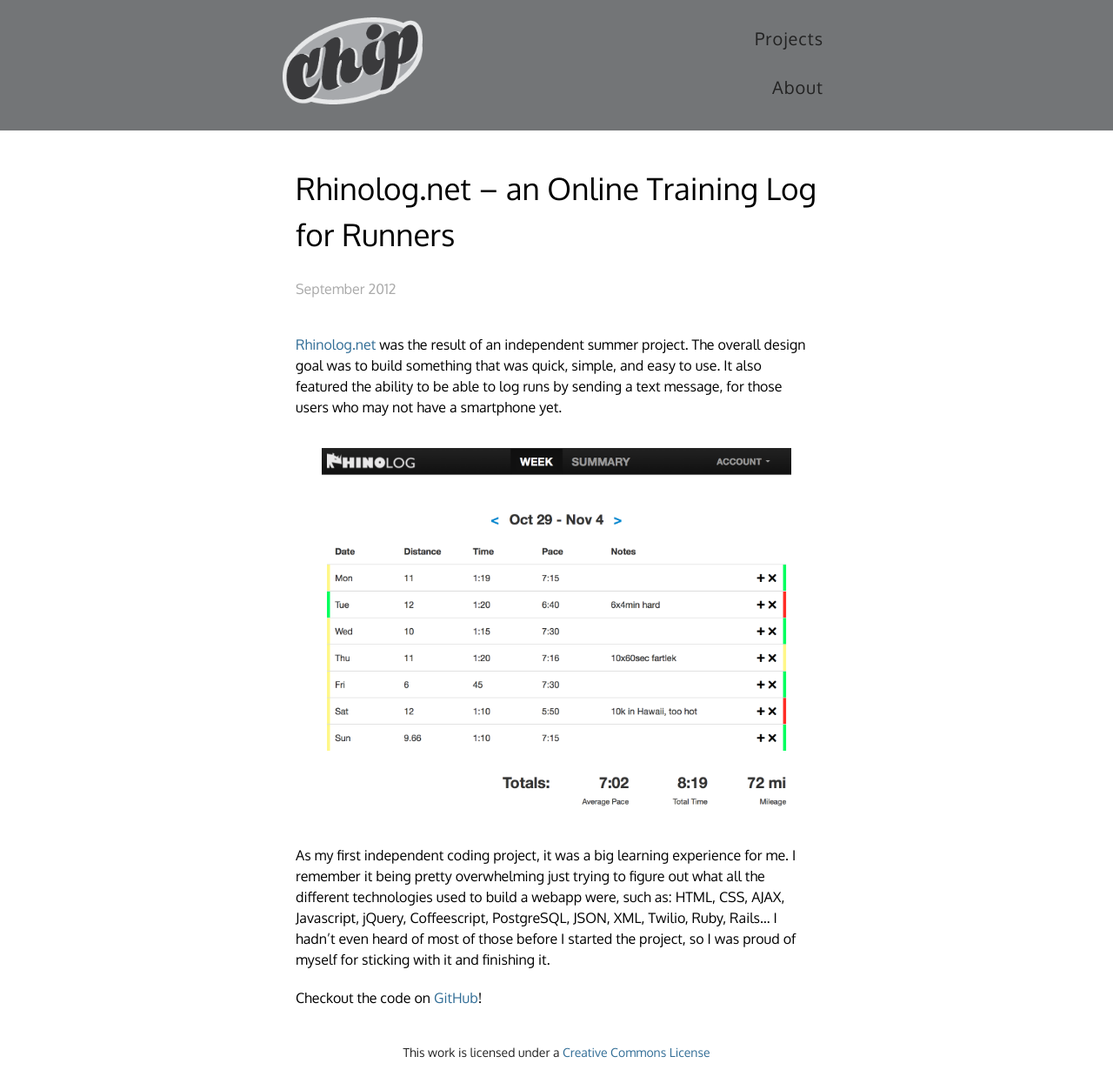
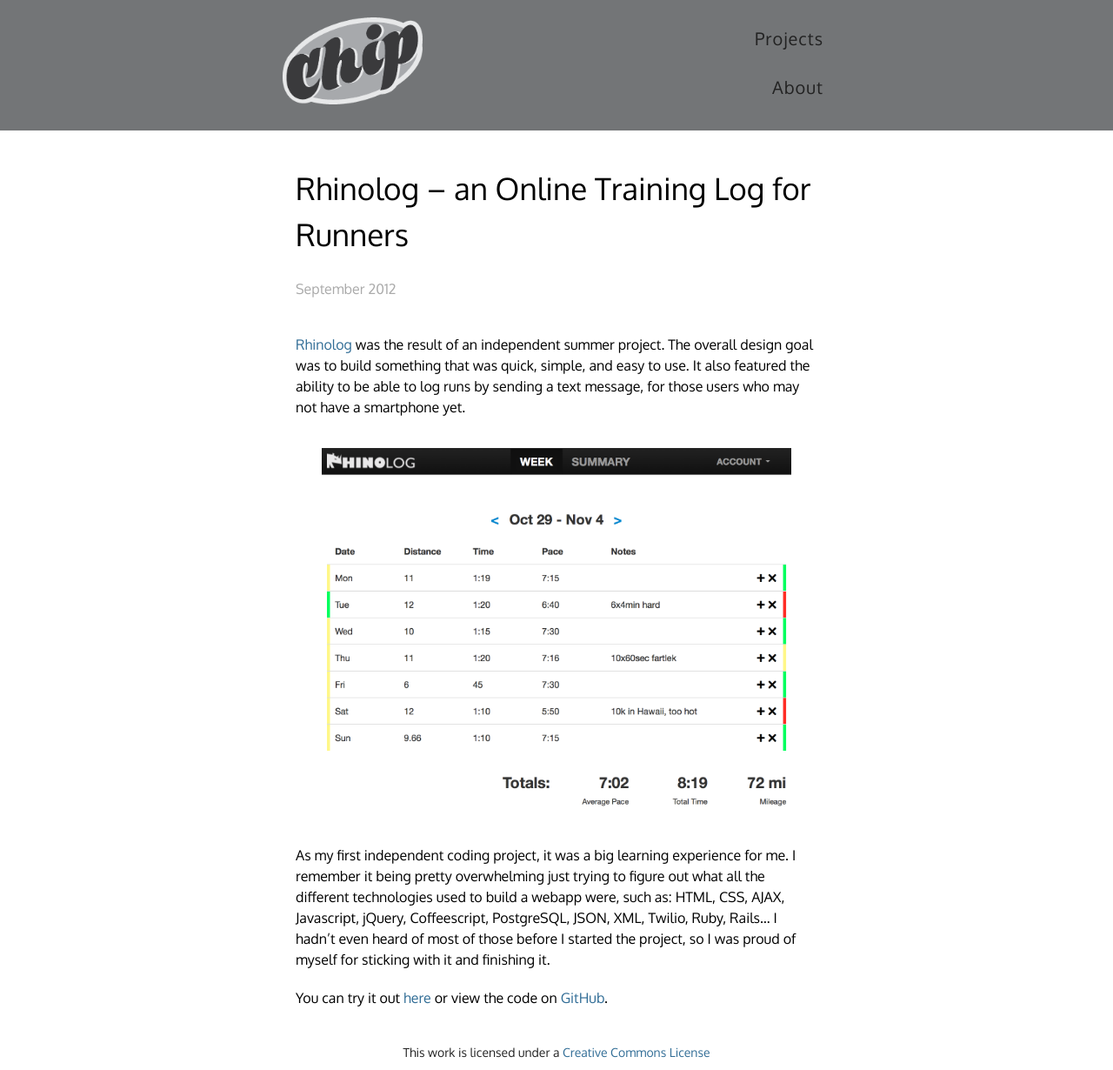
Before and after one commit to chipjacks/chipjacks.github.io, a Jekyll site: the page built from _posts/2012-09-20-rhinolog.markdown, in a window 1280 px wide. Shown: the whole page at 87% size. Built offline with Jekyll 4.4.1, drawn with Linux system fonts in a browser that asks for light colours; Markdown is read by kramdown in place of the engine named in the settings.

Commit message:
Update rhinolog link.
I'm tired of paying godaddy.

```diff
--- a/_posts/2012-09-20-rhinolog.markdown
+++ b/_posts/2012-09-20-rhinolog.markdown
@@ -1,13 +1,13 @@
 ---
 layout: post
-title: "Rhinolog.net – an Online Training Log for Runners"
+title: "Rhinolog – an Online Training Log for Runners"
 date: 2012-09-20
 snippet: "Independently built Ruby-on-Rails webapp for quick and simple mileage
 logging, incuding support for logging runs via SMS text."
 categories: projects
 ---
 
-[Rhinolog.net](http://www.rhinolog.net/) was the result of an independent summer
+[Rhinolog](http://rhino-log.herokuapp.com/) was the result of an independent summer
 project. The overall design goal was to build something that was quick, simple,
 and easy to use. It also featured the ability to be able to log runs by sending
 a text message, for those users who may not have a smartphone yet.
@@ -23,4 +23,4 @@
 Rails… I hadn’t even heard of most of those before I started the project, so I
 was proud of myself for sticking with it and finishing it.
 
-Checkout the code on [GitHub](https://github.com/chipjacks/rhinolog)!
+You can try it out [here](http://rhino-log.herokuapp.com/) or view the code on [GitHub](https://github.com/chipjacks/rhinolog).
```
